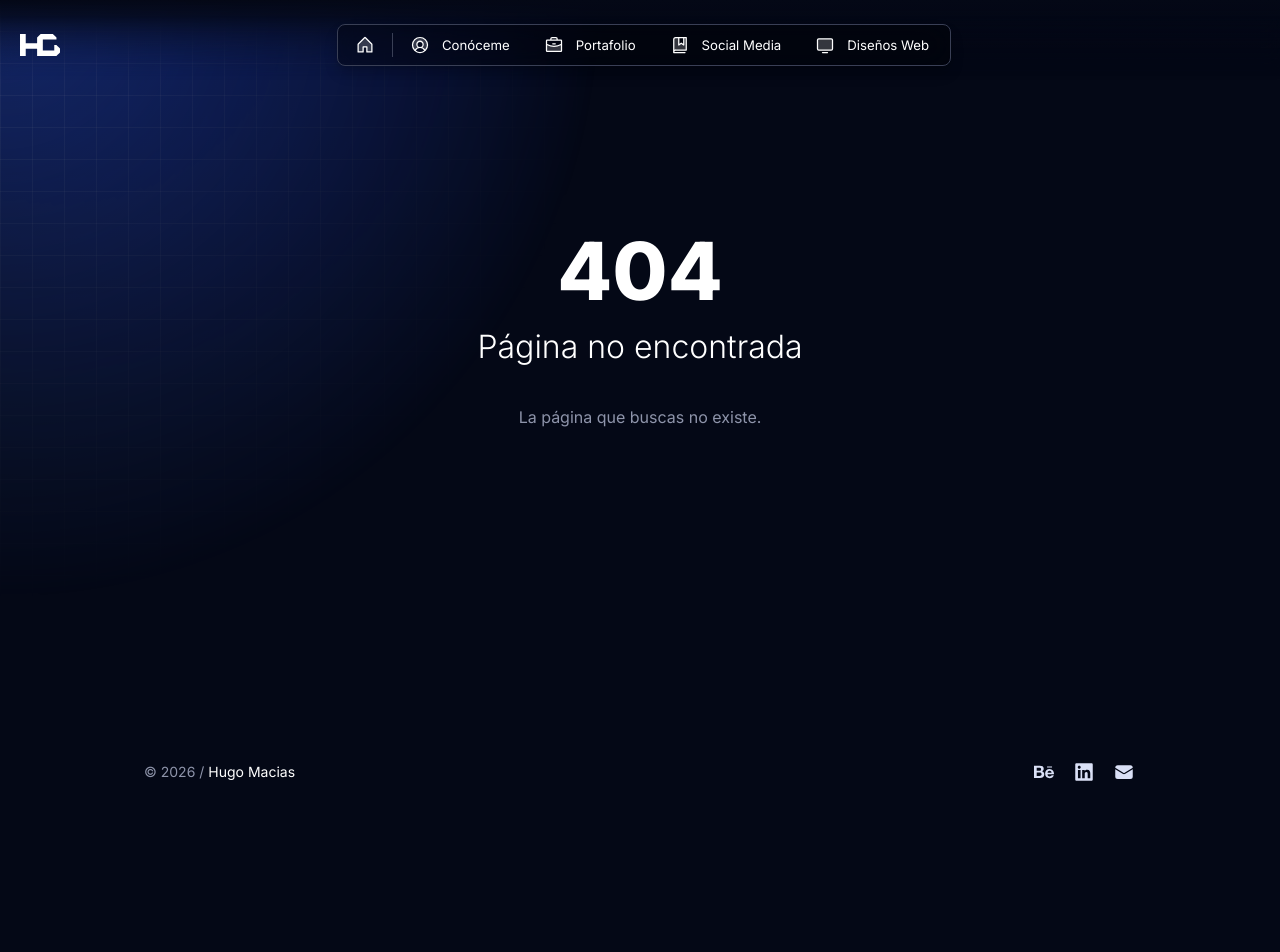
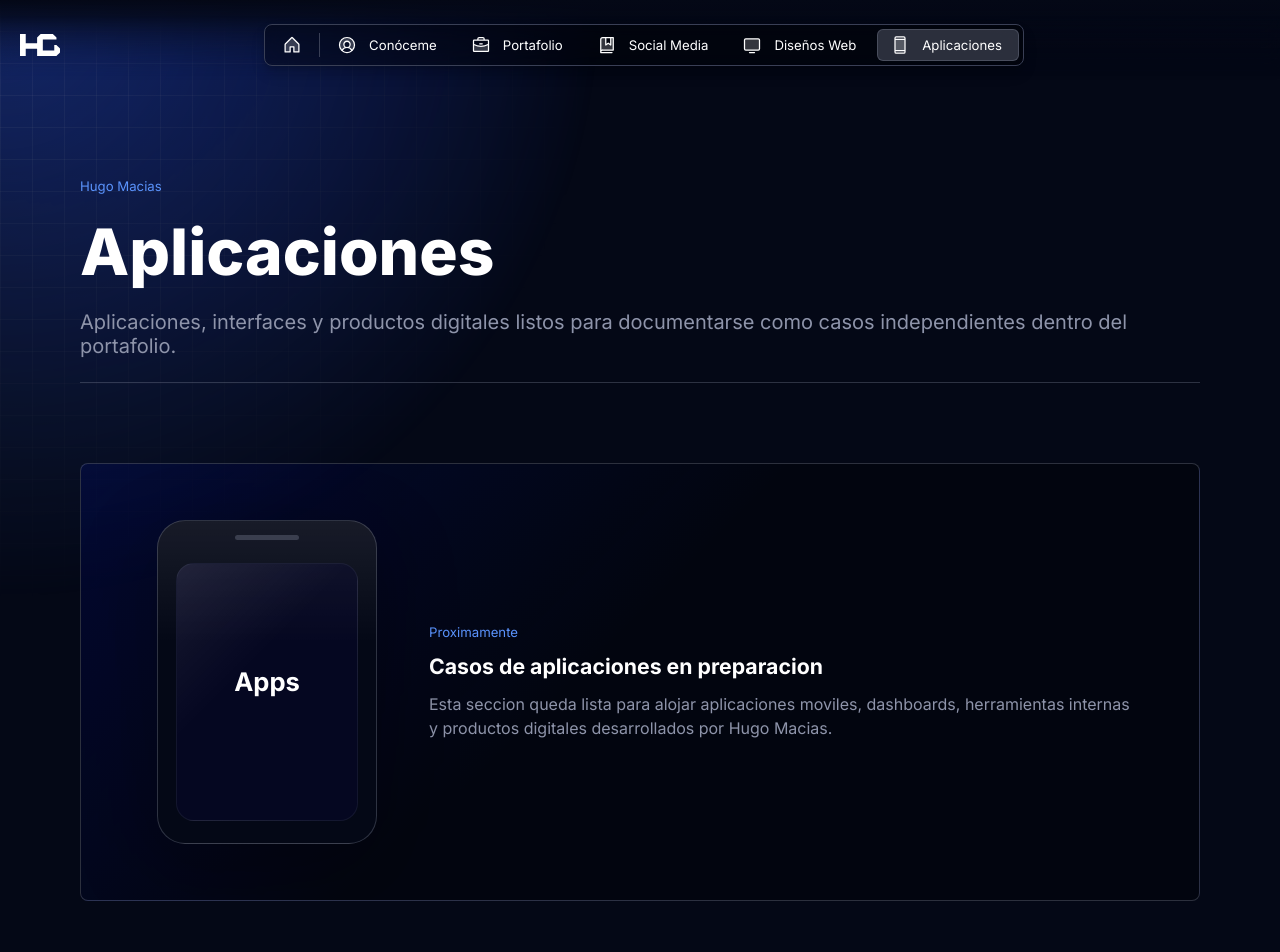
Before and after one commit to hugo97max/pokachufolio, a Next.js app: page /applications in a window 1280 px wide. Before the commit this address had no page. Shown: the top 952 px of the page. Before the commit the page ends 800 px from the top, so only its background shows below. Built offline with nearby package versions, Linux system fonts and the light colour scheme.

Commit message:
Add applications section

```diff
--- /dev/null
+++ b/src/app/applications/applications.module.scss
@@ -0,0 +1,72 @@
+.hero {
+    border-bottom: 1px solid var(--neutral-alpha-medium);
+}
+
+.emptyState {
+    display: grid;
+    grid-template-columns: minmax(180px, 260px) minmax(0, 1fr);
+    gap: var(--static-space-32);
+    align-items: center;
+    padding: clamp(28px, 5vw, 56px);
+    margin-bottom: var(--static-space-64);
+    overflow: hidden;
+    border: 1px solid var(--neutral-alpha-medium);
+    border-radius: 8px;
+    background:
+        linear-gradient(135deg, color-mix(in srgb, var(--brand-background-strong) 18%, transparent), transparent 46%),
+        var(--surface-background);
+}
+
+.deviceMockup {
+    position: relative;
+    display: grid;
+    place-items: center;
+    width: min(100%, 220px);
+    aspect-ratio: 0.68;
+    justify-self: center;
+    border: 1px solid var(--neutral-alpha-medium);
+    border-radius: 28px;
+    background:
+        linear-gradient(180deg, rgba(255, 255, 255, 0.08), transparent 38%),
+        var(--page-background);
+    box-shadow: 0 24px 80px rgba(0, 0, 0, 0.28);
+}
+
+.deviceMockup::before {
+    position: absolute;
+    top: 14px;
+    width: 64px;
+    height: 5px;
+    border-radius: 99px;
+    background: var(--neutral-alpha-medium);
+    content: "";
+}
+
+.deviceMockup span {
+    position: absolute;
+    inset: 42px 18px 22px;
+    border: 1px solid var(--neutral-alpha-weak);
+    border-radius: 18px;
+    background:
+        linear-gradient(135deg, rgba(255, 255, 255, 0.08), transparent 40%),
+        color-mix(in srgb, var(--brand-background-medium) 26%, transparent);
+}
+
+.deviceMockup strong {
+    position: relative;
+    z-index: 1;
+    color: var(--neutral-on-background-strong);
+    font-size: 1.6rem;
+    line-height: 1;
+}
+
+@media (max-width: 720px) {
+    .emptyState {
+        grid-template-columns: 1fr;
+        padding: var(--static-space-24);
+    }
+
+    .deviceMockup {
+        max-width: 170px;
+    }
+}
--- /dev/null
+++ b/src/app/applications/page.tsx
@@ -0,0 +1,68 @@
+import { Column, Heading, Text } from "@/once-ui/components";
+import { baseURL } from "@/app/resources";
+import { person } from "@/app/resources/content";
+import styles from "./applications.module.scss";
+
+const applications = {
+  title: "Aplicaciones",
+  description: `Aplicaciones, interfaces y productos digitales disenados por ${person.name}`,
+};
+
+export async function generateMetadata() {
+  const title = applications.title;
+  const description = applications.description;
+  const ogImage = `https://${baseURL}/og?title=${encodeURIComponent(title)}`;
+
+  return {
+    title,
+    description,
+    openGraph: {
+      title,
+      description,
+      type: "website",
+      url: `https://${baseURL}/applications`,
+      images: [
+        {
+          url: ogImage,
+          alt: title,
+        },
+      ],
+    },
+  };
+}
+
+export default function Applications() {
+  return (
+    <Column maxWidth="l" fillWidth gap="xl" paddingX="l">
+      <Column className={styles.hero} fillWidth gap="m" paddingTop="64" paddingBottom="24">
+        <Text variant="label-default-s" onBackground="brand-weak">
+          {person.name}
+        </Text>
+        <Heading variant="display-strong-l">{applications.title}</Heading>
+        <Text variant="heading-default-m" onBackground="neutral-weak">
+          Aplicaciones, interfaces y productos digitales listos para documentarse como casos independientes dentro del
+          portafolio.
+        </Text>
+      </Column>
+
+      <section className={styles.emptyState} aria-label="Aplicaciones en preparacion">
+        <div className={styles.deviceMockup} aria-hidden="true">
+          <span />
+          <strong>Apps</strong>
+        </div>
+        <Column gap="12">
+          <Text variant="label-default-s" onBackground="brand-weak">
+            Proximamente
+          </Text>
+          <Heading as="h2" variant="heading-strong-l">
+            Casos de aplicaciones en preparacion
+          </Heading>
+          <Text variant="body-default-m" onBackground="neutral-weak">
+            Esta seccion queda lista para alojar aplicaciones moviles, dashboards, herramientas internas y productos
+            digitales desarrollados por {person.name}.
+          </Text>
+        </Column>
+      </section>
+    </Column>
+  );
+}
--- a/src/app/resources/config.js
+++ b/src/app/resources/config.js
@@ -7,6 +7,7 @@ const routes = {
   "/portfolio": true,
   "/work": true,
   "/web-design": true,
+  "/applications": true,
   "/blog": false,
   "/gallery": false,
 };
--- a/src/components/Header.tsx
+++ b/src/components/Header.tsx
@@ -112,6 +112,23 @@ export const Header = () => {
                   />
                 </>
               )}
+              {routes["/applications"] && (
+                <>
+                  <ToggleButton
+                    className="s-flex-hide"
+                    prefixIcon="app"
+                    href="/applications"
+                    label="Aplicaciones"
+                    selected={pathname.startsWith("/applications")}
+                  />
+                  <ToggleButton
+                    className="s-flex-show"
+                    prefixIcon="app"
+                    href="/applications"
+                    selected={pathname.startsWith("/applications")}
+                  />
+                </>
+              )}
 
             </Flex>
           </Flex>
--- a/src/components/RouteGuard.tsx
+++ b/src/components/RouteGuard.tsx
@@ -33,7 +33,7 @@ const RouteGuard: React.FC<RouteGuardProps> = ({ children }) => {
           return routes[pathname as keyof typeof routes];
         }
 
-        const dynamicRoutes = ["/blog", "/portfolio", "/work", "/web-design"] as const;
+        const dynamicRoutes = ["/blog", "/portfolio", "/work", "/web-design", "/applications"] as const;
         for (const route of dynamicRoutes) {
           if (pathname?.startsWith(route) && routes[route]) {
             return true;
--- a/src/once-ui/icons.ts
+++ b/src/once-ui/icons.ts
@@ -32,6 +32,7 @@ import {
   PiBookBookmarkDuotone,
   PiImageDuotone,
   PiBriefcaseDuotone,
+  PiDeviceMobileDuotone,
   PiMonitorDuotone,
 } from "react-icons/pi";
 
@@ -57,6 +58,7 @@ export const iconLibrary: Record<string, IconType> = {
   grid: PiGridFourDuotone,
   briefcase: PiBriefcaseDuotone,
   monitor: PiMonitorDuotone,
+  app: PiDeviceMobileDuotone,
   book: PiBookBookmarkDuotone,
   close: HiMiniXMark,
   openLink: HiOutlineLink,
```
